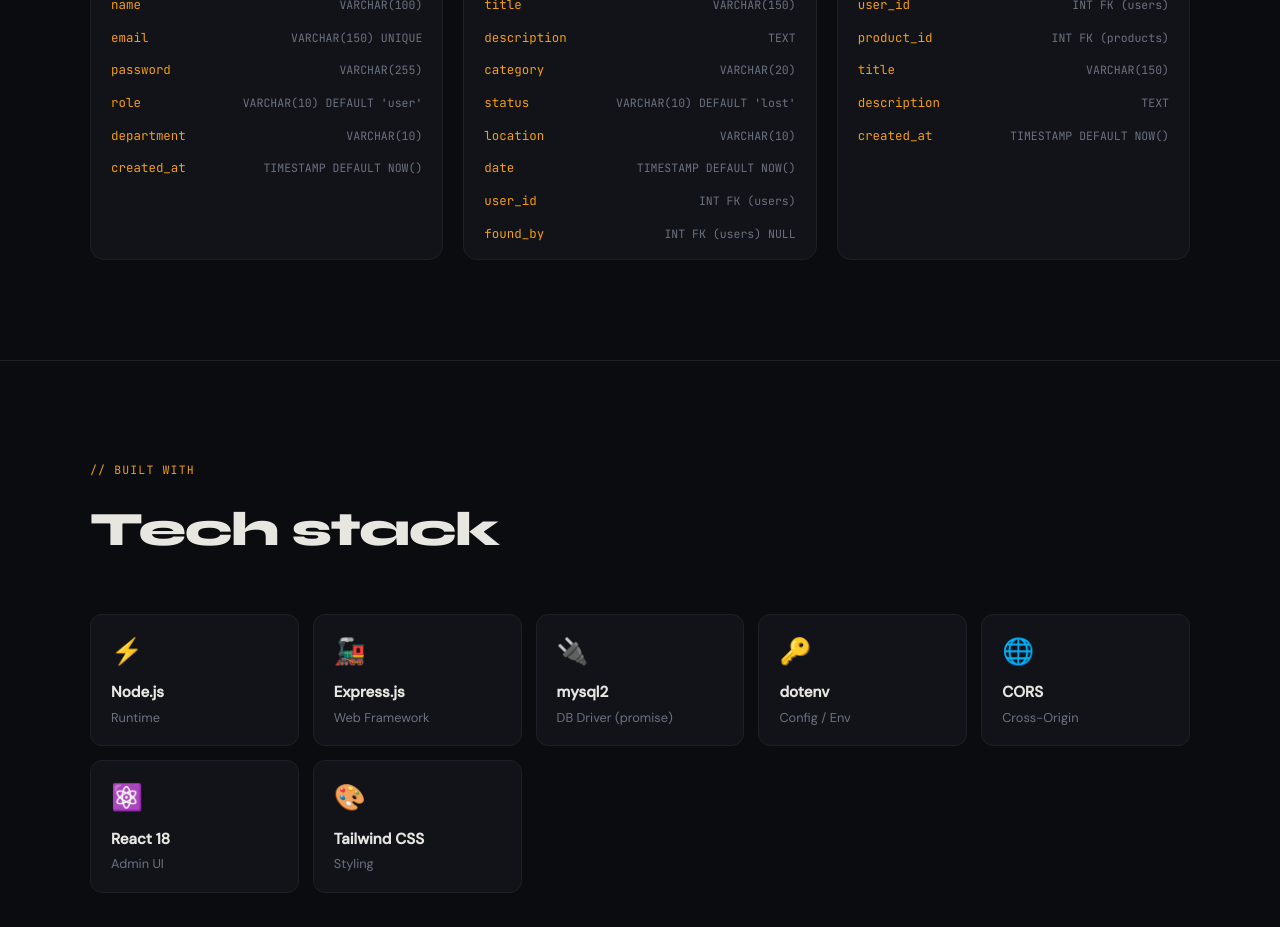
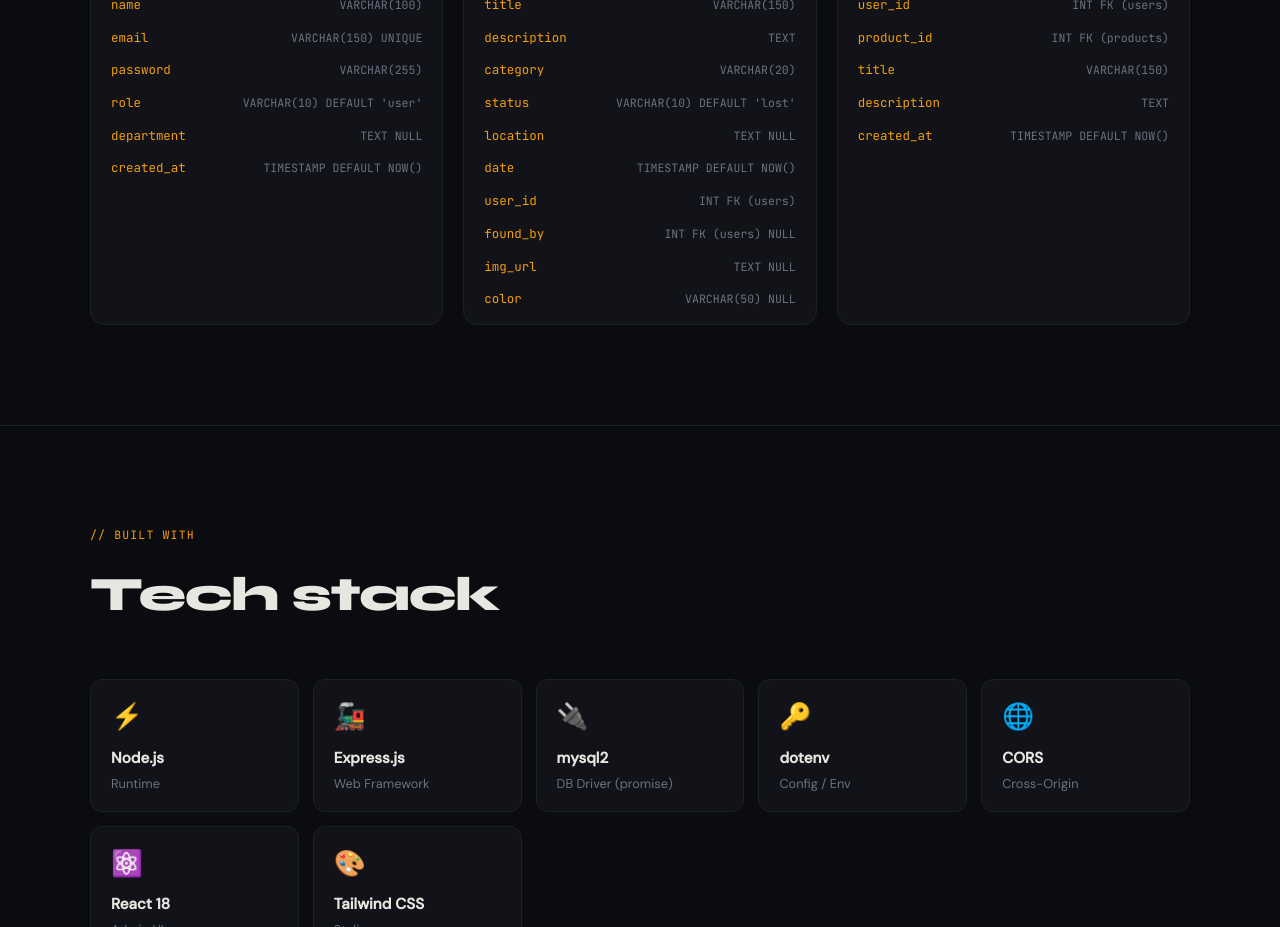
Before and after one commit to issamkebdani780/TwedrliApi, a React (Vite) app: page / in a window 1280 px wide. Shown: the part 2920-3847 px from the top of the page. Built offline with nearby package versions, Linux system fonts and the light colour scheme.

Commit message:
update table shema

```diff
--- a/src/data/apiGroups.js
+++ b/src/data/apiGroups.js
@@ -33,10 +33,12 @@ export const API_GROUPS = [
           { name: "title", type: "string", required: true, desc: "Item title" },
           { name: "description", type: "string", required: false, desc: "Item description" },
           { name: "category", type: "enum", required: true, desc: "Fashion | Electronics | Home & Living | Beauty | Sport | Books | Other" },
-          { name: "location", type: "enum", required: true, desc: "info | sm | st | math" },
+          { name: "location", type: "text", required: false },
           { name: "status", type: "enum", required: false, desc: "lost (default) | found | claimed" },
           { name: "user_id", type: "integer", required: true, desc: "Reporting user ID" },
           { name: "found_by", type: "integer", required: false, desc: "User ID who found it" },
+          { name: "img_url", type: "string", required: false },
+          { name: "color", type: "string", required: false },
         ],
         response: `{ "message": "Product reported", "id": 7 }`,
       },
@@ -49,9 +51,11 @@ export const API_GROUPS = [
           { name: "title", type: "string", required: false },
           { name: "description", type: "string", required: false },
           { name: "category", type: "enum", required: false },
-          { name: "location", type: "enum", required: false },
+          { name: "location", type: "text", required: false },
           { name: "status", type: "enum", required: false },
           { name: "found_by", type: "integer", required: false },
+          { name: "img_url", type: "string", required: false },
+          { name: "color", type: "string", required: false },
         ],
         response: `{ "message": "Product updated successfully" }`,
       },
@@ -129,7 +133,7 @@ export const API_GROUPS = [
           { name: "email", type: "string", required: true },
           { name: "password", type: "string", required: true },
           { name: "role", type: "enum", required: false, desc: "user (default) | admin" },
-          { name: "department", type: "enum", required: true },
+          { name: "department", type: "text", required: false },
         ],
         response: `{ "message": "User created", "userId": 5 }`,
       },
@@ -142,7 +146,7 @@ export const API_GROUPS = [
           { name: "name", type: "string", required: false },
           { name: "email", type: "string", required: false },
           { name: "role", type: "enum", required: false },
-          { name: "department", type: "enum", required: false },
+          { name: "department", type: "text", required: false },
         ],
         response: `{ "message": "User updated successfully" }`,
       },
--- a/src/data/schema.js
+++ b/src/data/schema.js
@@ -10,7 +10,7 @@ export const SCHEMA = [
       { name: "email", type: "VARCHAR(150) UNIQUE" },
       { name: "password", type: "VARCHAR(255)" },
       { name: "role", type: "VARCHAR(10) DEFAULT 'user'" },
-      { name: "department", type: "VARCHAR(10)" },
+      { name: "department", type: "TEXT NULL" },
       { name: "created_at", type: "TIMESTAMP DEFAULT NOW()" },
     ],
   },
@@ -23,10 +23,12 @@ export const SCHEMA = [
       { name: "description", type: "TEXT" },
       { name: "category", type: "VARCHAR(20)" },
       { name: "status", type: "VARCHAR(10) DEFAULT 'lost'" },
-      { name: "location", type: "VARCHAR(10)" },
+      { name: "location", type: "TEXT NULL" },
       { name: "date", type: "TIMESTAMP DEFAULT NOW()" },
       { name: "user_id", type: "INT FK (users)" },
       { name: "found_by", type: "INT FK (users) NULL" },
+      { name: "img_url", type: "TEXT NULL" },
+      { name: "color", type: "VARCHAR(50) NULL" },
     ],
   },
   {
```
